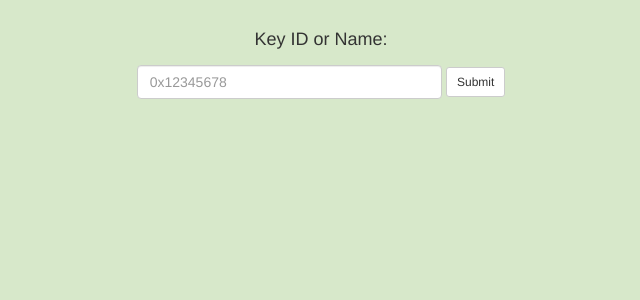
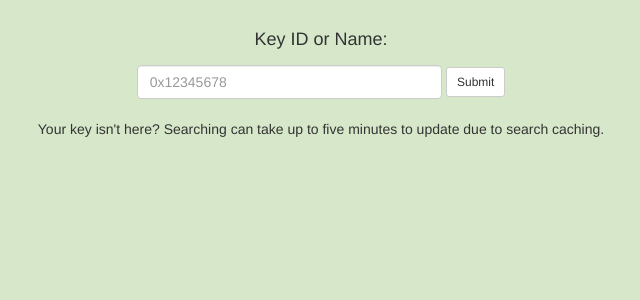
Before and after one commit to SkierPGP/Skier, a Flask app: page /search in a window 1280 px wide. Shown: the part 52-352 px from the top of the page, without its empty margins (319-959 px from the left). Run offline with Flask 2, Linux system fonts and the light colour scheme; some libraries are stand-ins or nearby versions.

Commit message:
Add keyinfo panel.

```diff
--- a/skier/frontend.py
+++ b/skier/frontend.py
@@ -1,4 +1,4 @@
-from flask import Blueprint, render_template, url_for, request
+from flask import Blueprint, render_template, url_for, request, redirect
 
 from skier import pgp
 
@@ -12,6 +12,8 @@ def about():
         search_link=url_for("frontend.search"))
         #currkeys=len(gpg.list_keys())) # This is commented out right now because I can't think of a fast way to implement it.
                                         # If you can think of a better way to do this than loading all keys into memory, go ahead.
+
+
 @frontend.route("/add", methods=["GET", "POST"])
 def add():
     # Get the key from the form
@@ -25,7 +27,22 @@ def add():
             return render_template("submit.html", success=False)
         else:
             keyinfo = pgp.get_pgp_keyinfo(imported[1])
-            return render_template("keyinfo.html", added=True, key=keyinfo, keydata=key)
+            return redirect(url_for("frontend.keyinfo_route", key=keyinfo.keyid, added=True)), 302
+            #return render_template("keyinfo.html", added=True, key=keyinfo, keydata=key)
+
+
+@frontend.route("/keyinfo/<key>", methods=["GET", "POST"])
+def getkeyinfo(key):
+    # Keyinfo route.
+    keydata = pgp.get_pgp_keyinfo(key)
+    if request.args.get("added", False): added = True
+    else: added = False
+    if keydata:
+        keyascii = pgp.get_pgp_armor_key(key)
+        return render_template("keyinfo.html", added=added, key=keydata, keydata=keyascii, found=True)
+    else:
+        return render_template("keyinfo.html", found=False, keyid=key), 404
+
 
 @frontend.route("/search")
 def search():
@@ -44,10 +61,19 @@ def getkey(keyid):
     else:
         return "No such key", 404, {"Content-Type": "text/plain"}
 
-@frontend_keys.route("/<keyid>/dl")
-def getkey_raw(keyid):
+
+@frontend_keys.route("/<keyid>/dl/ascii")
+def getkey_dl_ascii(keyid):
     key = pgp.get_pgp_armor_key(keyid)
     if key:
         return key, 200, {"Content-Type": "text/plain", "Content-Disposition": "attachment; filename={}.asc".format(keyid)}
     else:
         return "No such key", 404, {"Content-Type": "text/plain"}
+
+@frontend_keys.route("/<keyid>/dl/raw")
+def getkey_dl_raw(keyid):
+    key = pgp.get_pgp_armor_key(keyid)
+    if key:
+        return key, 200, {"Content-Type": "application/octet-stream", "Content-Disposition": "attachment; filename={}.gpg".format(keyid)}
+    else:
+        return "No such key", 404, {"Content-Type": "text/plain"}
--- a/templates/search.html
+++ b/templates/search.html
@@ -21,15 +21,15 @@
       <button type="submit" class="btn btn-default btn-sm">Submit</button>
       </div>
     </form>
-
     {% if keys is defined %}
         <hr>
         <h3><em>Search results</em></h3><br>
         <div class="keyinfo">
+            {% if keys != [] %}
             {% for key in keys %}
                 {# Loop over the list of KeyInfos #}
                 <ul>
-                    <li><strong>pub:</strong> {{ key.get_algo_name()}}-{{ key.length }}/<a href="{{ url_for("user_display_keys.getkey", keyid=key.shortid) }}">0x{{ key.shortid }}</a> ({{ key.fingerprint }})
+                    <li><strong>pub:</strong> {{ key.get_algo_name()}}-{{ key.length }}/<a href="{{ url_for(".getkeyinfo", key=key.shortid) }}">0x{{ key.shortid }}</a> ({{ key.fingerprint }})
                         <ul>
                             <li>uid: {{ key.uid }}</li>
                             <li>created: {{ key.get_created_ymd() }} expires: {{ key.get_expired_ymd() }}</li>
@@ -40,6 +40,13 @@
                     {% endfor %}
                 </ul>
             {% endfor %}
+            {% else %}
+            No keys found.
+            {% endif %}
         </div>
     {% endif %}
+    <div class="text-center">
+    <br>
+        Your key isn't here? Searching can take up to five minutes to update due to search caching.
+    </div>
 {% endblock %}
```
Also changed, not shown: templates/keyinfo.html (+12 -3 lines).
